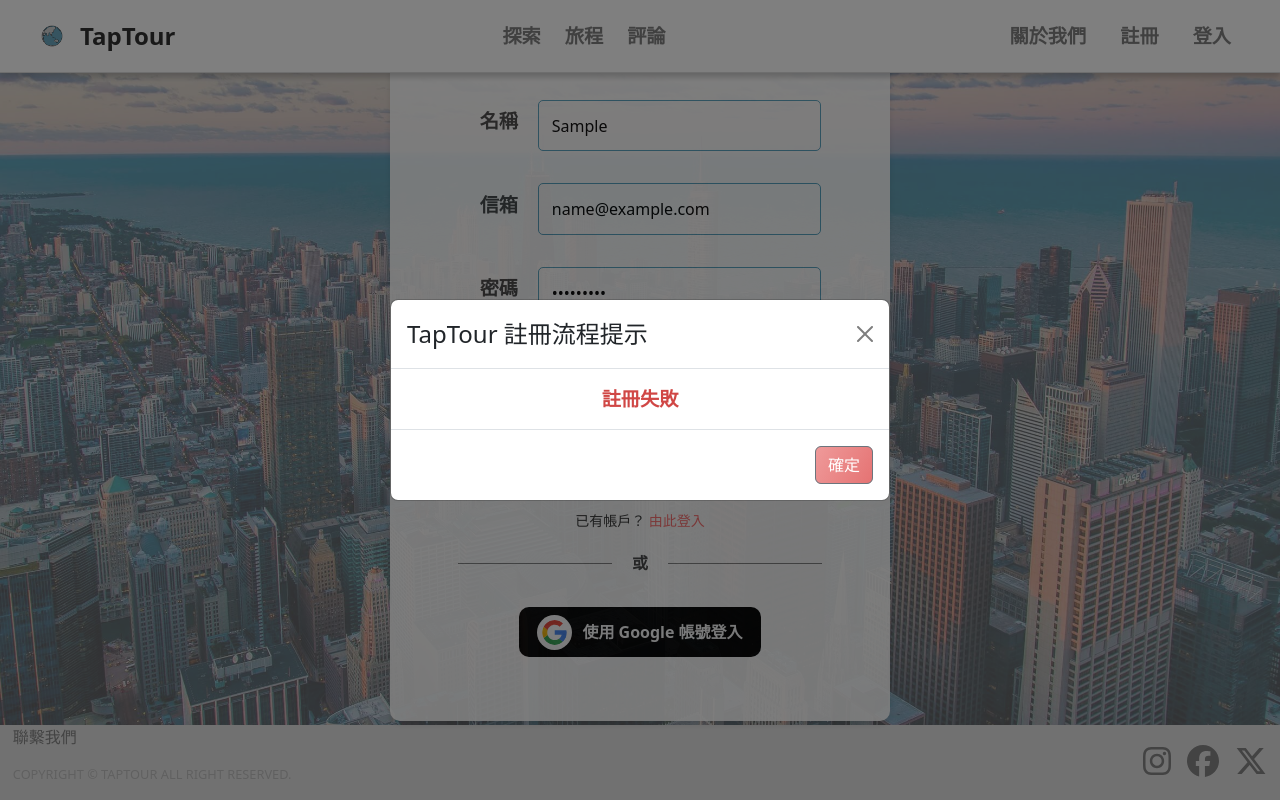
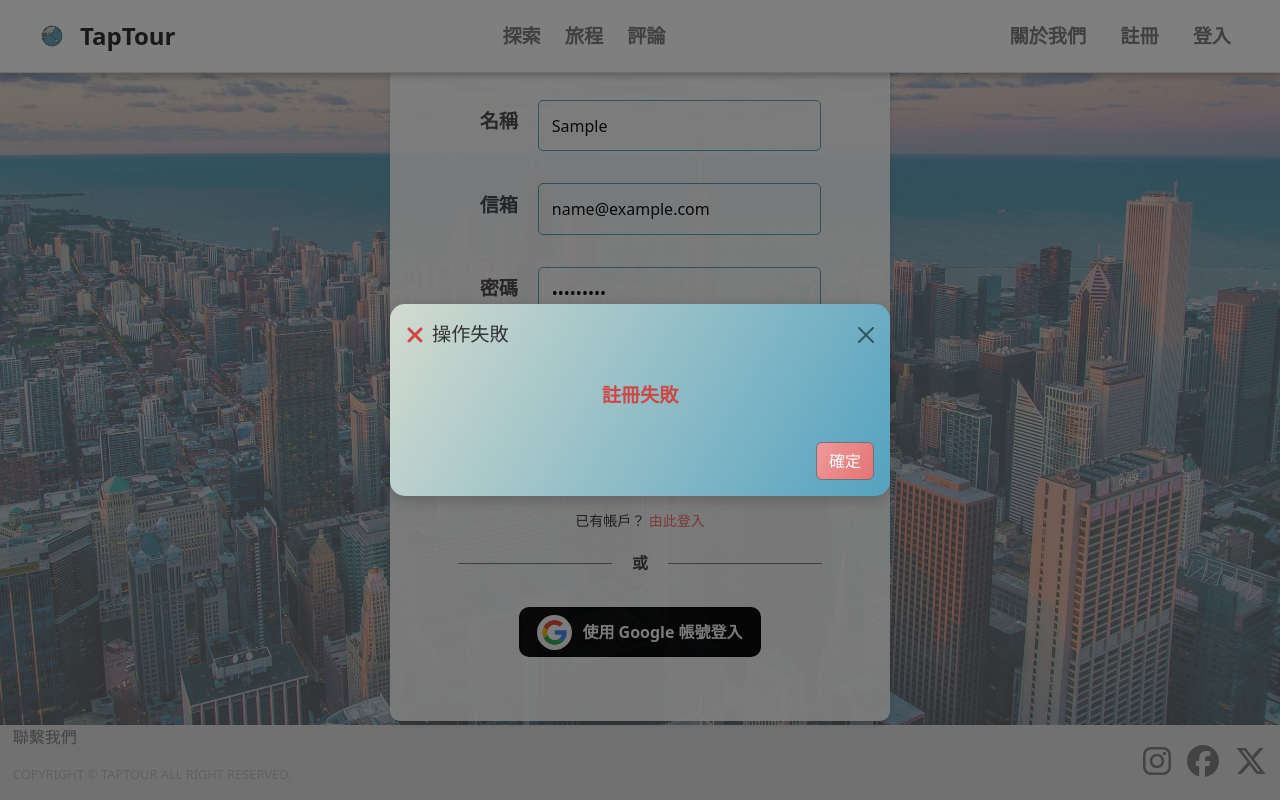
Before and after one commit to brownishgreen/TapTour, a React (Vite) app in the folder frontend/: page /register in a window 1280 px wide. Both pictures are taken after typing "Sample", "name@example.com", "Sample123", "Sample123" into the empty fields and a click on the button "註冊". Built offline with nearby package versions, Linux system fonts and the light colour scheme; no server answers.

Commit message:
style: Standarize modal styles across registration and login forms

```diff
--- a/frontend/src/components/RegisterForm.jsx
+++ b/frontend/src/components/RegisterForm.jsx
@@ -2,6 +2,8 @@
 import { Modal, Button } from 'react-bootstrap'
 import '../scss/components/_form.scss'
 import axios from 'axios'
+import { FontAwesomeIcon } from '@fortawesome/react-fontawesome'
+import { faCheck, faXmark } from '@fortawesome/free-solid-svg-icons'
 
 const RegisterForm = () => {
   const [showModal, setShowModal] = useState(false)
@@ -140,15 +142,29 @@
           </button>
         </div>
       </form>
-      {/* 錯誤訊息彈窗 */}
+      {/* 訊息彈窗 */}
       <Modal
         show={showModal}
         onHide={() => setShowModal(false)}
         centered
-        className="modal-container"
+        dialogClassName="custom-modal"
       >
         <Modal.Header closeButton>
-          <Modal.Title>TapTour 註冊流程提示</Modal.Title>
+          <Modal.Title>
+            <div className="modal-title-container">
+              {successMessage ? (
+                <>
+                  <FontAwesomeIcon icon={faCheck} className="success-icon" />
+                  <span>操作成功</span>
+                </>
+              ) : (
+                <>
+                  <FontAwesomeIcon icon={faXmark} className="error-icon" />
+                  <span>操作失敗</span>
+                </>
+              )}
+            </div>
+          </Modal.Title>
         </Modal.Header>
         <Modal.Body className={successMessage ? 'modal-body-success' : 'modal-body-error'}>
           {successMessage || errorMessage}
```
